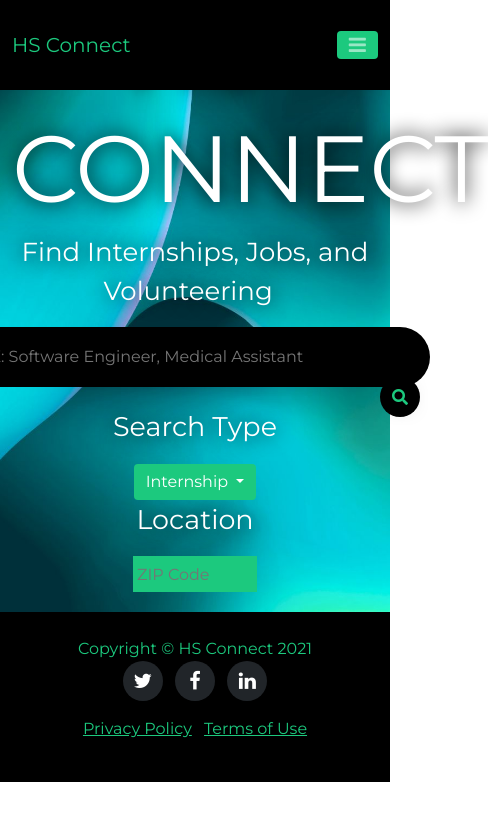
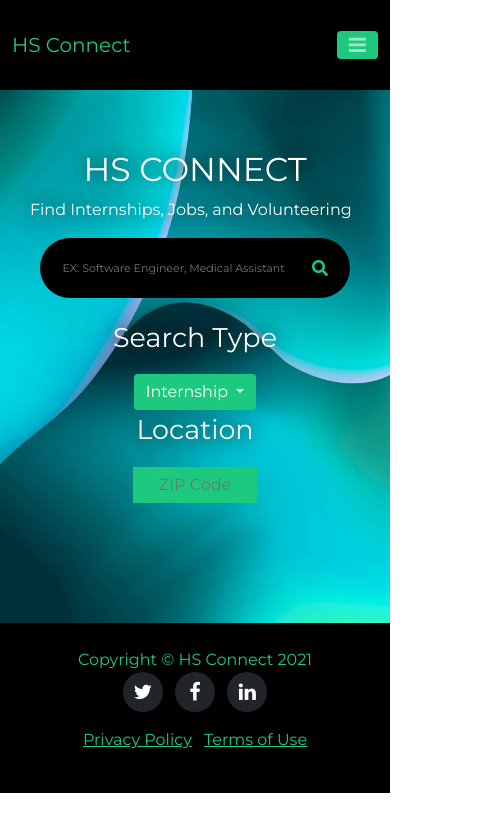
Before and after one commit to HighSchoolConnect/HSConnect, a plain HTML site: page index.html in a window 390 px wide. Shown: the whole page, 488 px wide, since content can reach past the window. Drawn offline with Linux system fonts and the light colour scheme.

Commit message:
Mobile View Splash Page Fixes #3

```diff
--- a/assets/css/Header.css
+++ b/assets/css/Header.css
@@ -124,3 +124,34 @@ button {
 
 .dropdown-item {
 }
+
+header.masthead .intro-text {
+  padding-top: 150px;
+  padding-bottom: 100px;
+}
+
+@media (min-width: 300px) {
+  .searchbar {
+    width: 310px;
+  }
+}
+
+@media (min-width: 300px) {
+  .search_input {
+    width: 245px;
+    font-size: 11px;
+  }
+}
+
+@media (min-width: 576px) {
+  .searchbar {
+    width: 510px;
+  }
+}
+
+@media (min-width: 576px) {
+  .search_input {
+    width: 450px;
+    font-size: 16px;
+  }
+}
--- a/index.html
+++ b/index.html
@@ -35,8 +35,8 @@
             <div class="intro-text">
                 <div class="intro-lead-in"></div>
                 <div class="intro-heading text-uppercase"></div>
-                <h1 style="font-size: 93.88px;">HS CONNECT</h1>
-                <p style="font-size: 26px;">Find Internships, Jobs, and Volunteering&nbsp;&nbsp;</p>
+                <h1 style="/*font-size: 93.88px;*/">HS CONNECT</h1>
+                <p style="/*font-size: 26px;*/">Find Internships, Jobs, and Volunteering&nbsp;&nbsp;</p>
                 <div class="d-flex justify-content-center h-100">
                     <div class="searchbar" style="background: rgb(0,0,0);"><input type="text" class="search_input" placeholder="EX: Software Engineer, Medical Assistant"><a class="search_icon" href="#" style="color: rgb(0,0,0);background: black;"><i class="fas fa-search" style="color: #1cc97e;"></i></a></div>
                 </div>
@@ -49,7 +49,7 @@
                             </div>
                         </div>
                         <div class="col-xl-3">
-                            <p style="font-size: 27px;">Location</p><input type="text" style="background: #1cc97e;width: 124px;height: 36px;border-style: solid;border-color: #1cc97e;" placeholder="ZIP Code">
+                            <p style="font-size: 27px;">Location</p><input type="text" style="background: #1cc97e;width: 124px;height: 36px;border-style: solid;border-color: #1cc97e;text-align: center;" placeholder="ZIP Code">
                         </div>
                     </div>
                 </div>
```
